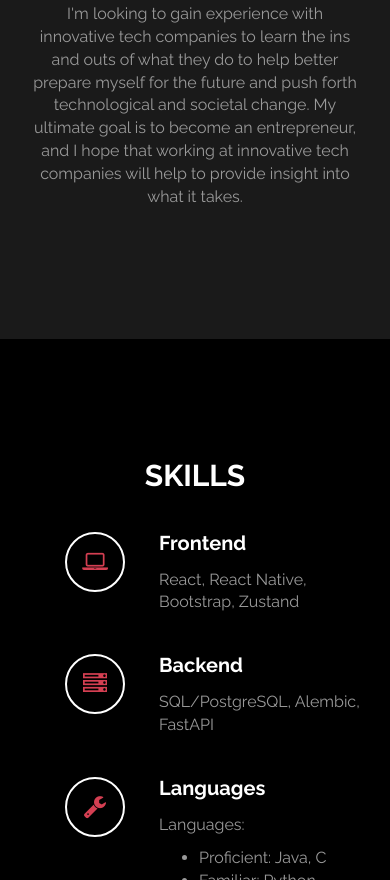
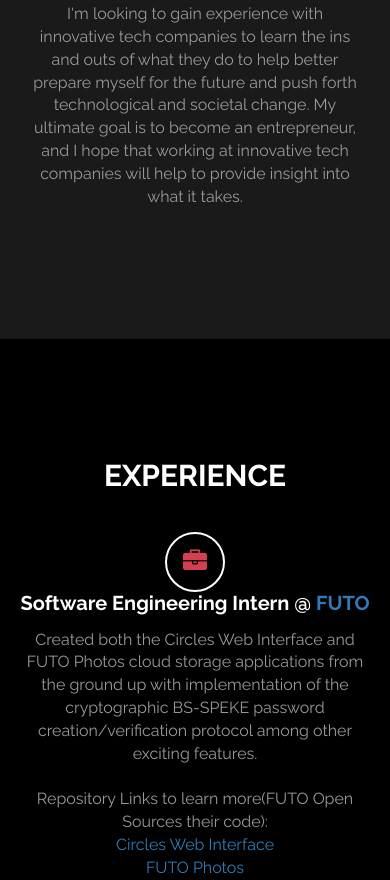
Before and after one commit to VarKal23/VarKal23.github.io, a plain HTML site: page index.html in a window 390 px wide. Shown: the part 1120-2000 px from the top of the page. Drawn offline with Linux system fonts and the light colour scheme.

Commit message:
added experience section and fine tuning for mobile (font sizes)

```diff
--- a/css/customStyles.css
+++ b/css/customStyles.css
@@ -11,6 +11,10 @@
 #home,
 #home .fp-slide,
 #home .fp-tableCell,
+
+#experience,
+#experience .fp-slide,
+#experience .fp-tableCell,
 
 #work,
 #work .fp-slide,
@@ -46,7 +50,7 @@
 /* end all heading */
 
 /* start all section */
-#work, #about, #portfolio, #contact
+#work, #experience, #about, #portfolio, #contact
     {
         padding-top: 100px;
         padding-bottom: 120px;
@@ -203,7 +207,48 @@
     }
 /* end home */
 
+/* start experience */
+#experience h2
+    {
+        text-align: center;
+    }
+
+#experience .media
+    {
+      margin-top: 30px;
+    }
+
+#experience .media .fa
+    {
+        border: 2px solid #ffffff;
+        border-radius: 50%;
+        color: #D43F52;
+        font-size: 24px;
+        margin-right: 24px;
+        width: 60px;
+        height: 60px;
+        line-height: 55px;
+        text-align: center;
+        vertical-align: middle;
+        transition: all 0.4s ease-in;
+    }
+#experience .media .fa:hover
+    {
+        background: #ffffff;
+        cursor: pointer;
+    }
+#experience .media .media-heading
+    {
+        font-weight: 600;
+        font-size: 20px;
+        padding-bottom: 10px;
+    }
+/* end experience */
+
 /* start work */
+#work {
+    background: #1a1a1a;
+}
 #work h2
     {
         text-align: center;
@@ -283,7 +328,6 @@
 /* start portfolio */
 #portfolio
     {
-        background: #1a1a1a;
         text-align: center;
     }
 #portfolio h2
@@ -292,11 +336,11 @@
     }
 #portfolio h4
     {
-        font-size: medium;
+        font-size: 1.75vw
     }
 #portfolio h5
     {
-        font-size: small;
+        font-size: 1.25vw;
     }
 #portfolio .portfolio-thumb
     {
@@ -327,7 +371,9 @@
 /* end portfolio */
 
 /* start contact */
-
+#contact {
+    background: #1a1a1a;
+}
 #contact address
     {
       padding-bottom: 18px;
--- a/index.html
+++ b/index.html
@@ -59,7 +59,43 @@
 				</div>
 			</div>
 		</div>
-		<!-- end about -->
+		<!-- end experience -->
+		<div id="experience" class="section">
+
+			<div class="container">
+				<div class="row">
+					<div class="col-md-12 wow bounce">
+						<h2>EXPERIENCE</h2>
+					</div>
+                </div>
+
+				<div class="row">
+					<div class="col-md-5 col-xs-12 wow fadeInUp" data-wow-delay="0.6s" style="margin: 0 auto; float: none; text-align: center;">
+						<div class="media">
+							<div class="media-object media-middle" style="text-align: center;">
+								<a href="https://futo.org/" class="fa fa-briefcase" style="margin-right: 0;"></a>
+							</div>
+							<div class="media-body">
+								<h3 class="media-heading" style="text-align: center;">Software Engineering Intern @ <a href="https://futo.org/">FUTO</a></h3>
+								<p style="text-align: center;">
+									Created both the Circles Web Interface and FUTO Photos cloud storage
+									applications from the ground up with implementation of the cryptographic BS-SPEKE password
+									creation/verification protocol among other exciting features.
+									<br>
+									<br>
+									Repository Links to learn more(FUTO Open Sources their code):
+									<br>
+									<a href="https://github.com/VarKal23/Circles-Web-Interface">Circles Web Interface</a>
+									<br>
+									<a href="https://github.com/VarKal23/Futo-Photos-Web">FUTO Photos</a>
+								</p>
+							</div>
+						</div>
+					</div>
+				</div>
+			</div>
+		</div>
+		<!-- end experience -->
 
 		<!-- start work -->
 		<div id="work" class="section">
```
